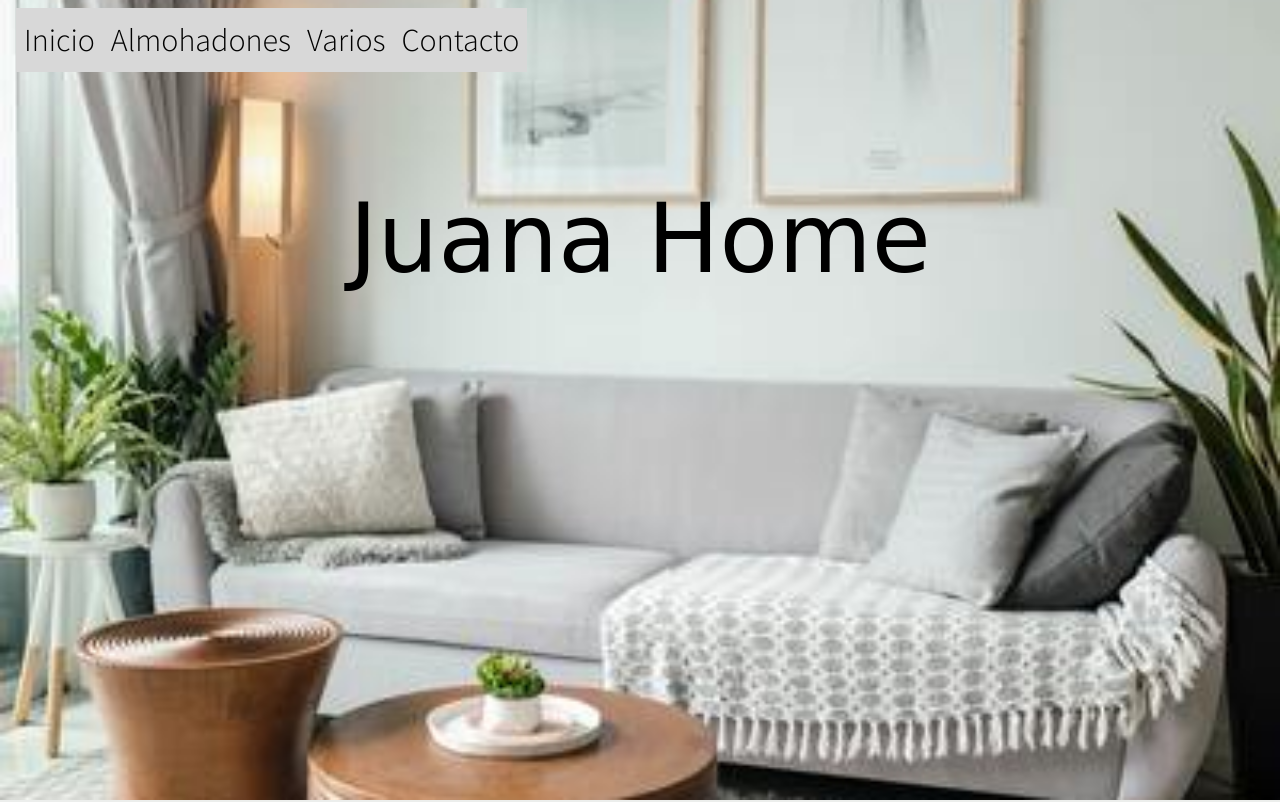
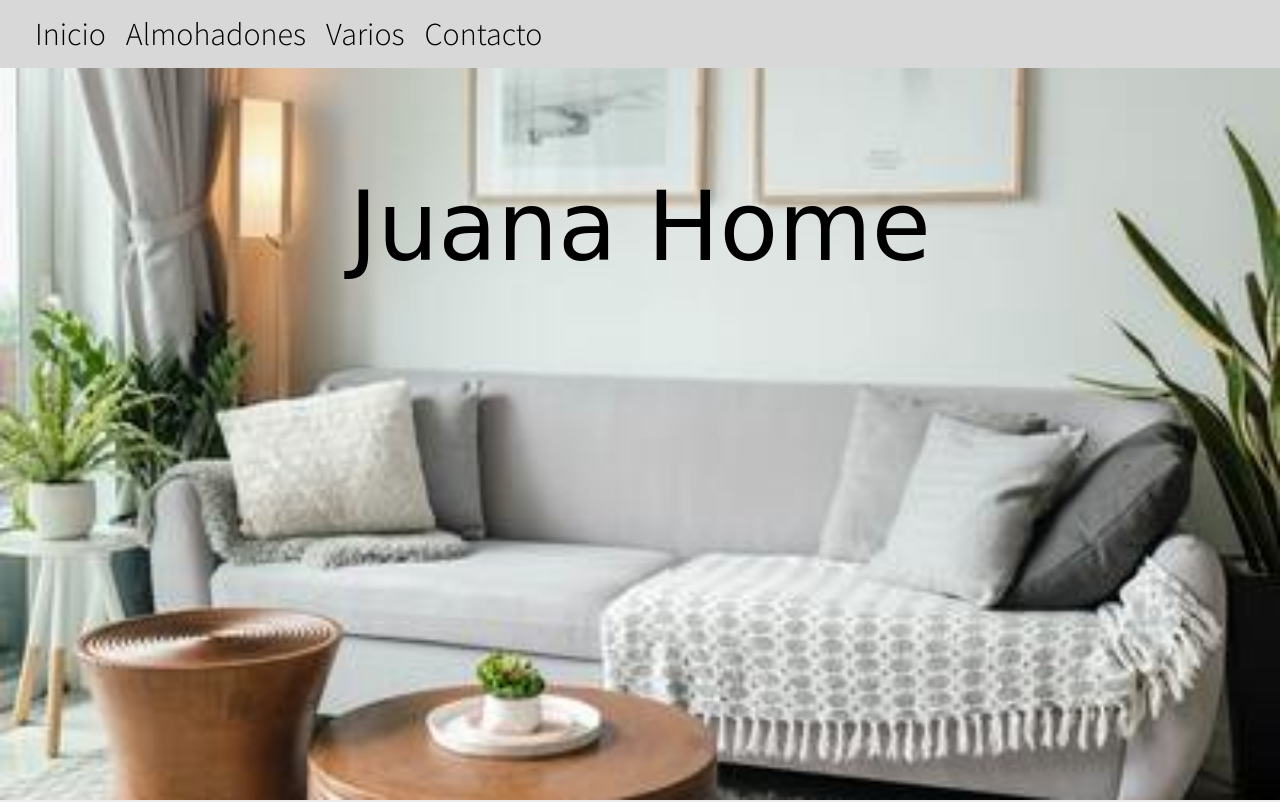
Before and after one commit to FacundoRedondo/JuanaHomeProyect, a website: page index.html in a window 1280 px wide. Shown: the top 802 px of the page. Drawn offline with nearby package versions, Linux system fonts and the light colour scheme; files whose address does not match are found by name; a web font is replaced by a local one.

Commit message:
Agregue detalles finales

```diff
--- a/index.html
+++ b/index.html
@@ -24,7 +24,7 @@
 <header class="header__main index_wallpaper">
 
 
-    <nav class="navbar navbar-expand-lg navbar-light">
+    <nav class="navbar navbar-expand-lg navbar-light navbar_new">
 
 
         <button class="navbar-toggler" type="button" data-toggle="collapse" data-target="#navbarNavDropdown" aria-controls="navbarNavDropdown" aria-expanded="false" aria-label="Toggle navigation">
--- a/scss/_main.scss
+++ b/scss/_main.scss
@@ -13,6 +13,8 @@ body {
     background-image: url(../fotos/banner-almhoadones2.jpg);
     background-position: center;
     background-size: cover;
+    padding: 0;
+
 
 
     display: inline-block;
@@ -21,7 +23,11 @@ body {
     font-family: 'Source Sans Pro', sans-serif;
     color: #000000;
 
-
+    .navbar_new{
+        padding: 0;
+        background-color: #d8d8d8;
+        padding-left: 25px;
+    }
 
 
 
@@ -56,6 +62,7 @@ header nav ul{
 .navbar-light .navbar-nav .nav-link.active{
     color: rgb(0, 0, 0) ;
     background-color: rgb(216, 216, 216);
+    padding: 10px;
 
 
 }
```
Also changed, not shown: almohadones.html (+1 -1 lines), contacto.html (+1 -1 lines), detodounpoco.html (+1 -1 lines), css/diseño.css, scss/diseño.css, 2 other files.
